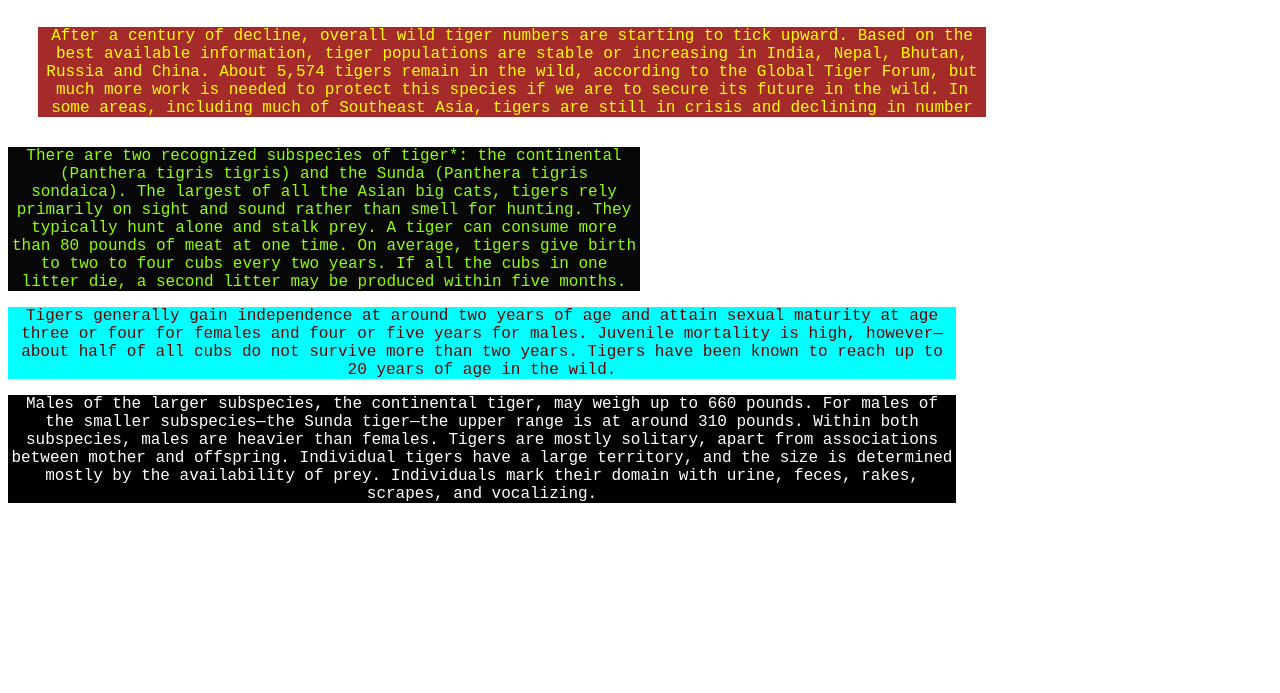
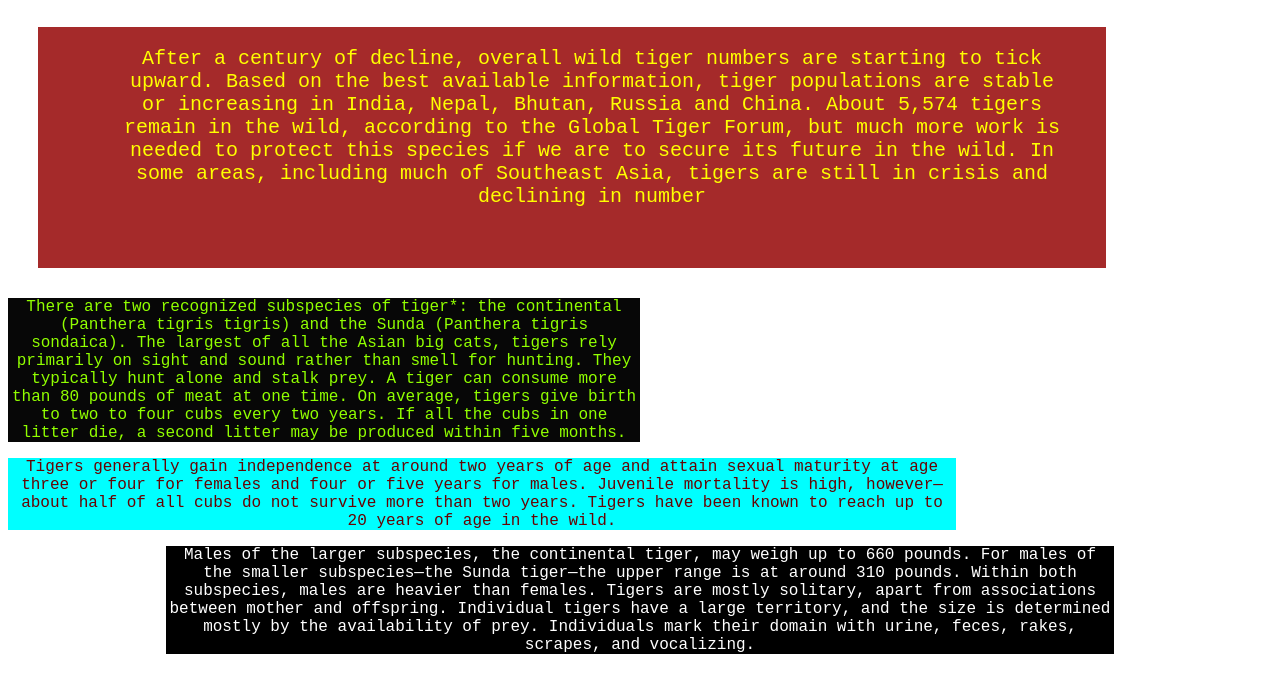
Before and after one commit to maheshashokkelkar1/basichtml, a plain HTML site: page css-tiger.html in a window 1280 px wide. Shown: the part 61-754 px from the top of the page. Drawn offline with Linux system fonts and the light colour scheme.

Commit message:
updated css-tiger html

```diff
--- a/css-tiger.html
+++ b/css-tiger.html
@@ -13,6 +13,7 @@
             width: 75%;
             background-color: rgb(0, 0, 0);
             color: rgb(255, 255, 255);
+            margin :auto;
         }
         #myid {
             color: rgb(102, 3, 3);
@@ -31,13 +32,13 @@
 </head>
 <body>
     <h1>Tiger WWF</h1>
-    <p style="padding: 20x 40x 60x 80ex; margin: 30px">
+    <p style="font-size: 20px; padding: 20px 40px 60px 80px; margin: 30px">
         After a century of decline, overall wild tiger numbers are starting to tick upward. Based on the best available information, tiger populations are stable or increasing in India, Nepal, Bhutan, Russia and China. About 5,574 tigers remain in the wild, according to the Global Tiger Forum, but much more work is needed to protect this species if we are to secure its future in the wild. In some areas, including much of Southeast Asia, tigers are still in crisis and declining in number
     </p>
     <p style="width: 50%; background-color: rgb(7, 7, 7); color: rgb(145, 255, 0)">
         There are two recognized subspecies of tiger*: the continental (Panthera tigris tigris) and the Sunda (Panthera tigris sondaica). The largest of all the Asian big cats, tigers rely primarily on sight and sound rather than smell for hunting. They typically hunt alone and stalk prey. A tiger can consume more than 80 pounds of meat at one time. On average, tigers give birth to two to four cubs every two years. If all the cubs in one litter die, a second litter may be produced within five months.
     </p>
-    <p id="myid"">
+    <p id="myid">
         Tigers generally gain independence at around two years of age and attain sexual maturity at age three or four for females and four or five years for males. Juvenile mortality is high, however—about half of all cubs do not survive more than two years. Tigers have been known to reach up to 20 years of age in the wild.
     </p>
     <p class="myclass">
```
